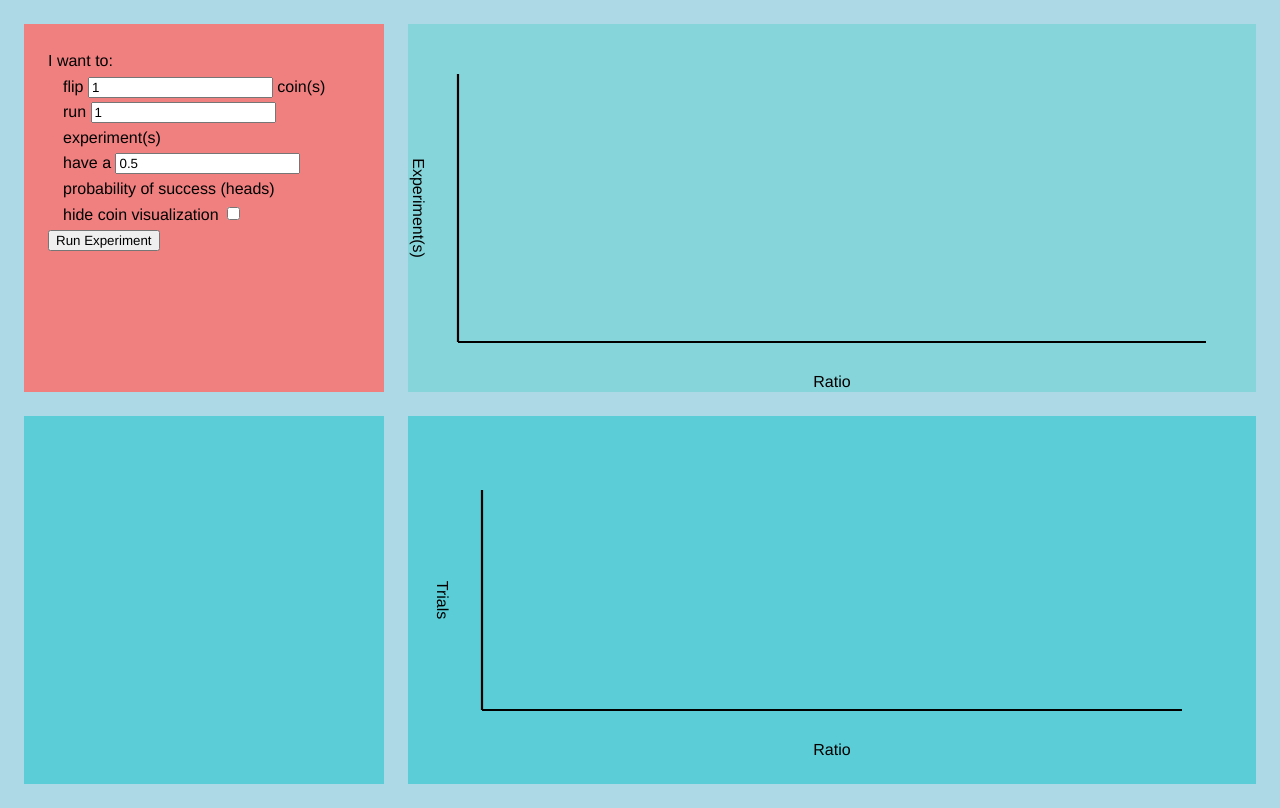
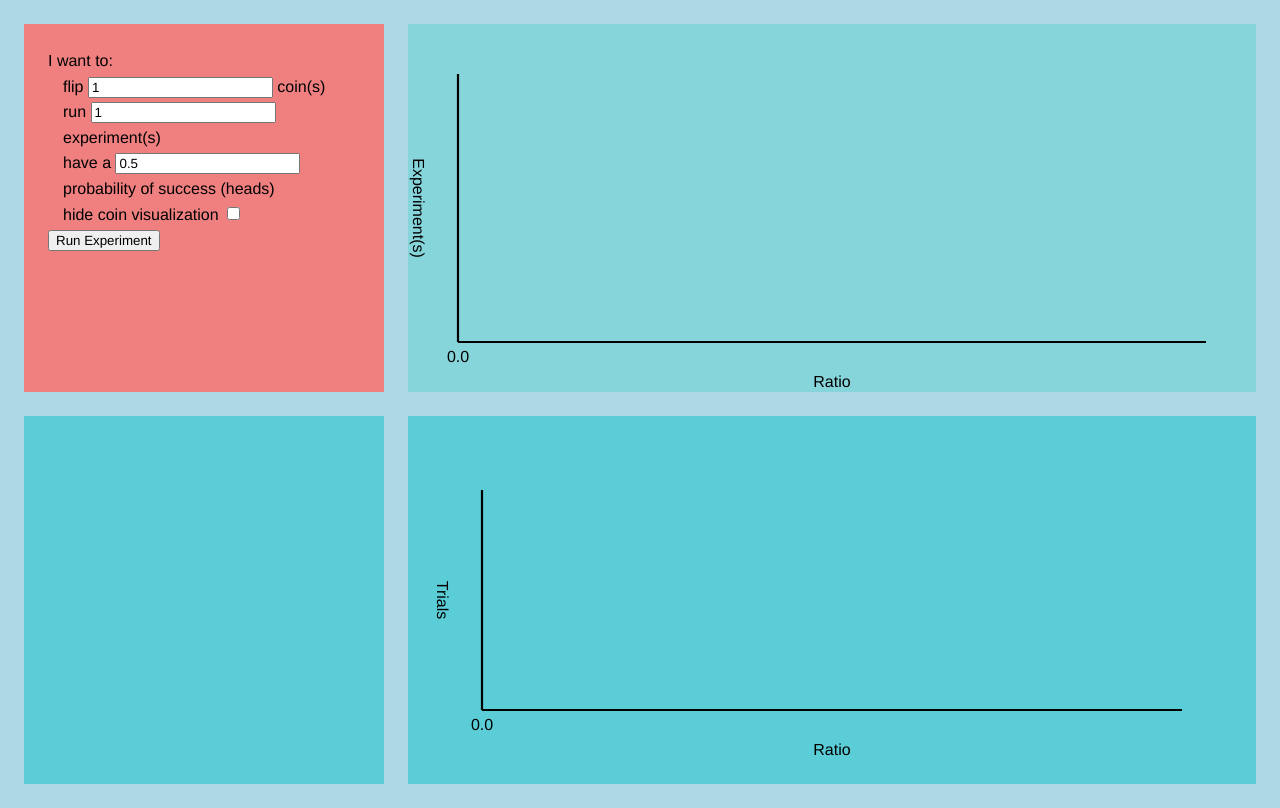
Before and after one commit to Statismic/ui, a Vue app: page /#/app/simulations/coin in a window 1280 px wide. Built offline with nearby package versions, Linux system fonts and the light colour scheme; what vue-particles would draw is missing.

Commit message:
Improved histogram stability

```diff
--- a/src/components/plots/Histogram.vue
+++ b/src/components/plots/Histogram.vue
@@ -18,33 +18,39 @@
     {{ labelY }}
   </text>
 
+  <!-- First index because of boundary issue -->
+  <text class="index index-x"
+    :x="padding" :y="height - (padding - 20)"
+    :fill="colorIndex" :font-size="sizeIndex" text-anchor="middle">
+    {{ range[0] | round }}
+  </text>
+
   <g v-for="(c, index) in counter" :key="index">
     <text class="index index-x"
-      :x="padding + (index + 0.5) * barWidth" :y="height - (padding - 20)"
+      :x="padding + (index + 1) * barWidth" :y="height - (padding - 20)"
       :fill="colorIndex" :font-size="sizeIndex" text-anchor="middle">
-      {{ c.value | round }}
+      {{ (index + 1) * interval | round }}
     </text>
     <text class="index index-y"
-      :x="padding - 15" :y="height - padding + 5 - c.freq * gapY"
+      :x="padding - 15" :y="height - padding + 5 - c * gapY"
       :fill="colorIndex" :font-size="sizeIndex" text-anchor="middle"
       writing-mode="tb-rl">
-      {{ c.freq }}
+      {{ c }}
     </text>
 
     <rect class="bar" transform="scale(1,-1)"
         :x="padding + index * barWidth" :y="-(height - padding)"
-        :width="barWidth" :height="c.freq * gapY"
+        :width="barWidth" :height="c * gapY"
         :fill="colorBar" stroke-width="1" stroke="black"
         @mouseover="activeIndex=index"
         @mouseout="activeIndex=-1"/>
 
     <line class="highligher highlighter-x"
-      :x1="padding" :y1="height - padding - c.freq * gapY"
-      :x2="padding + index * barWidth" :y2="height - padding - c.freq * gapY"
+      :x1="padding" :y1="height - padding - c * gapY"
+      :x2="padding + index * barWidth" :y2="height - padding - c * gapY"
       :stroke="colorHighlighter" stroke-dasharray="5,5"
       v-show="activeIndex===index"/>
   </g>
-
 </svg>
 </template>
 
@@ -69,6 +75,11 @@ export default {
     dataX: {
       type: Array,
       required: true
+    },
+    range: {
+      type: Array,
+      // Min-max of dataX [min, max)
+      default: () => [0, 1]
     },
     interval: {
       type: Number,
@@ -121,30 +132,11 @@ export default {
   computed: {
     counter() {
       if (this.dataX === undefined || this.dataX.length === 0) return [];
-      const sorted = [...this.dataX].sort();
-      const min = sorted[0];
-
-      let currentTreshold = min + this.interval;
-      let currentIndex = 0;
-      let counter = [
-        {
-          value: currentTreshold - this.interval / 2,
-          freq: 0
-        }
-      ];
-
-      for (let v of sorted) {
-        while (v > currentTreshold) {
-          currentTreshold += this.interval;
-          counter.push({
-            value: currentTreshold - this.interval / 2,
-            freq: 0
-          });
-          currentIndex++;
-        }
-
-        counter[currentIndex].freq++;
-      }
+      const hash = val => Math.floor(val / this.interval);
+      const n = Math.floor((this.range[1] - this.range[0]) / this.interval);
+      console.log(n);
+      let counter = Array.from({ length: n }, () => 0);
+      for (let v of this.dataX) counter[hash(v)]++;
 
       return counter;
     }
@@ -165,25 +157,23 @@ export default {
       this.barWidthHandler(this.counter);
       this.yGapHandler(this.counter);
     },
-    barWidthHandler(counter) {
+    barWidthHandler() {
       const length = this.width - 2 * this.padding;
-      this.barWidth = length / counter.length;
+      this.barWidth = length / this.counter.length;
     },
-    yGapHandler(counter) {
-      let max = Math.max(...counter.map(c => c.freq));
+    yGapHandler() {
+      let max = Math.max(...this.counter);
       const length = this.height - 2 * this.padding;
       this.gapY = length / max;
     }
   },
   filters: {
-    round(value) {
-      return value.toPrecision(2);
-    }
+    round: value => value.toPrecision(2)
   },
   watch: {
-    counter(newCounter) {
-      this.barWidthHandler(newCounter);
-      this.yGapHandler(newCounter);
+    counter() {
+      this.barWidthHandler();
+      this.yGapHandler();
     }
   }
 };
--- a/src/views/examples/Histogram.vue
+++ b/src/views/examples/Histogram.vue
@@ -14,7 +14,7 @@ export default {
   },
   data() {
     return {
-      xdata: [0.4, 0.3, 0.5]
+      xdata: [0.9]
     };
   },
   methods: {
```
